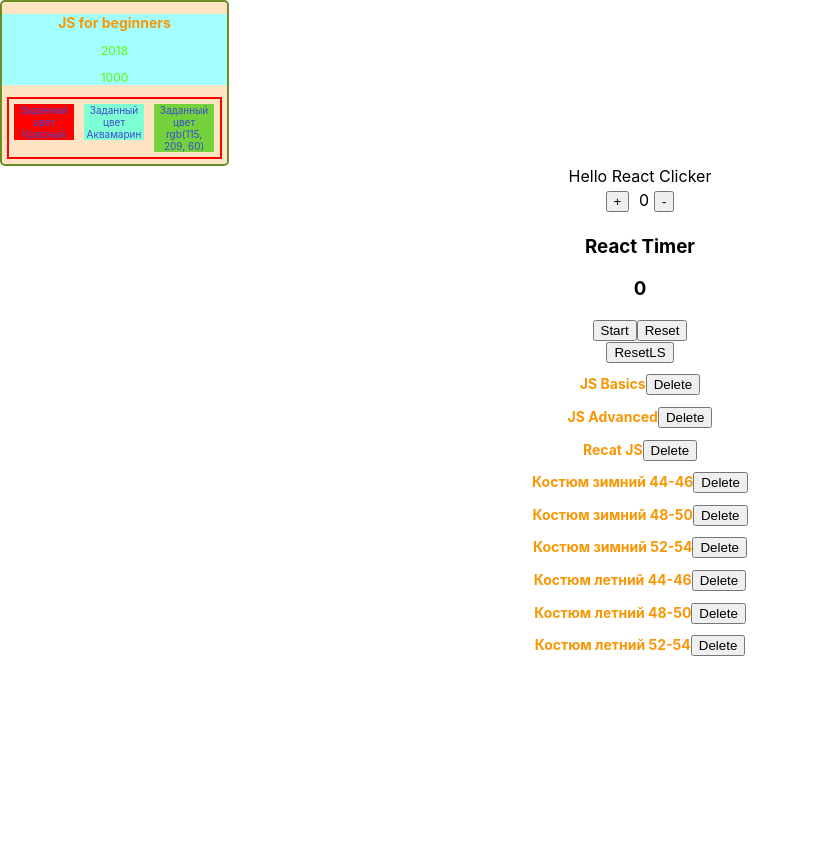
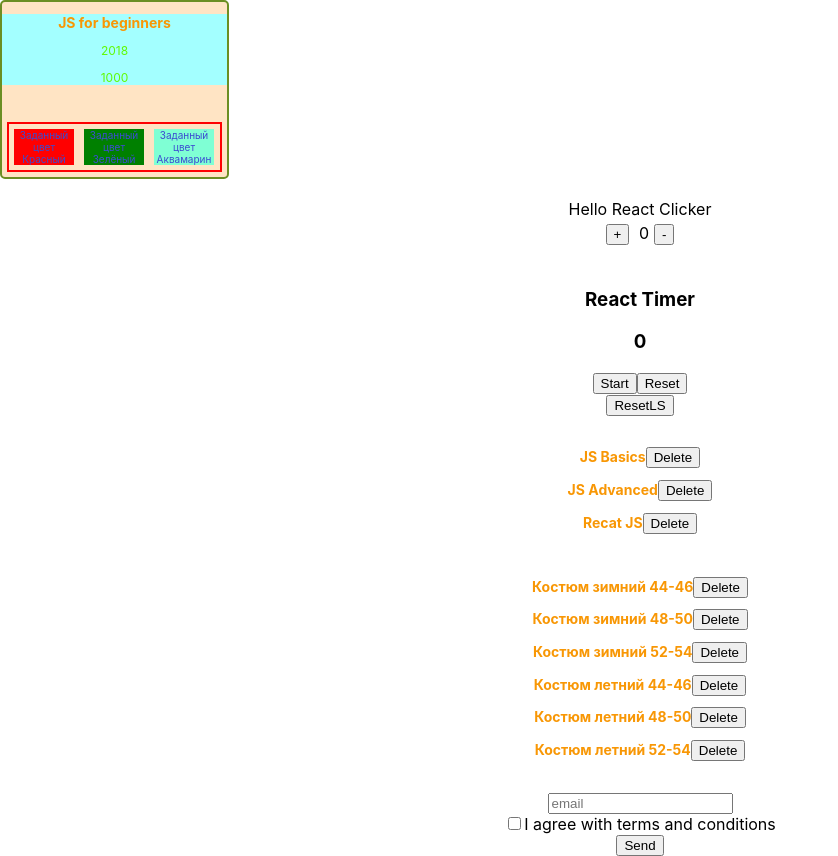
Before and after one commit to ENNA-Egor/less_1, a React (Create React App) app: page / in a window 1280 px wide. Shown: the whole page, without its empty margins (0-838 px from the left). Before the commit the page ends 800 px from the top, so only its background shows below. Built offline with nearby package versions, Linux system fonts and the light colour scheme.

Commit message:
Подготовил выполнение задания Form

```diff
--- a/src/App.jsx
+++ b/src/App.jsx
@@ -6,6 +6,7 @@ import Clicker from './module/Clicker';
 import Timer from './module/Timer';
 import AppRemove from './module/removePost/AppRemove';
 import AppRemoveCard from './module/removeCard/AppRemoveCard';
+import FormApp from './module/Form/FormApp';
 
 
 function App() {
@@ -22,18 +23,25 @@ function App() {
         <div className='tree'>
           <Book name="Vue for beginners" year="2021" price="1500" />
         </div>  */}
+        <br />
         <div className = 'color'>
           <ColorPal color='red' translete ='Красный'/>
-          {/* <ColorPal color='blue'translete ='Синий'/>
-          <ColorPal color='green'translete ='Зелёный'/> */}
+          {/* <ColorPal color='blue'translete ='Синий'/> */}
+          <ColorPal color='green'translete ='Зелёный'/>
           <ColorPal color='aquamarine'translete ='Аквамарин'/>
-          <ColorPal color='rgb(115, 209, 60)'translete ='rgb(115, 209, 60)'/>
+          {/* <ColorPal color='rgb(115, 209, 60)'translete ='rgb(115, 209, 60)'/> */}
         </div>
       </div>
+        <br />
        < Clicker />
+       <br />
        < Timer />
+       <br />
        <AppRemove />
+       <br />
        <AppRemoveCard />
+       <br />
+       <FormApp />
     </div>
 
   );
--- /dev/null
+++ b/src/module/Form/FormApp.jsx
@@ -0,0 +1,38 @@
+import React from 'react';
+
+// don't change the Component name "App"
+ class FormApp extends React.Component {
+      state = {
+        email: '',
+        isAgreeWithTerms: false,
+  }
+
+  render() {
+    // TODO: implement component
+    const { email, isAgreeWithTerms } = this.state;
+
+        return (
+            <div>
+                <input
+                    type="email"
+                    name="email"
+                    placeholder="email"
+                    value={email}
+                />
+                <br />
+                <label>
+                    <input
+                        type="checkbox"
+                        name="isAgreeWithTerms"
+                        checked={isAgreeWithTerms}
+                    />
+                    I agree with terms and conditions
+                </label>
+                <br />
+                <button>Send</button>
+            </div>
+        );
+  }
+}
+
+export default FormApp;
```
